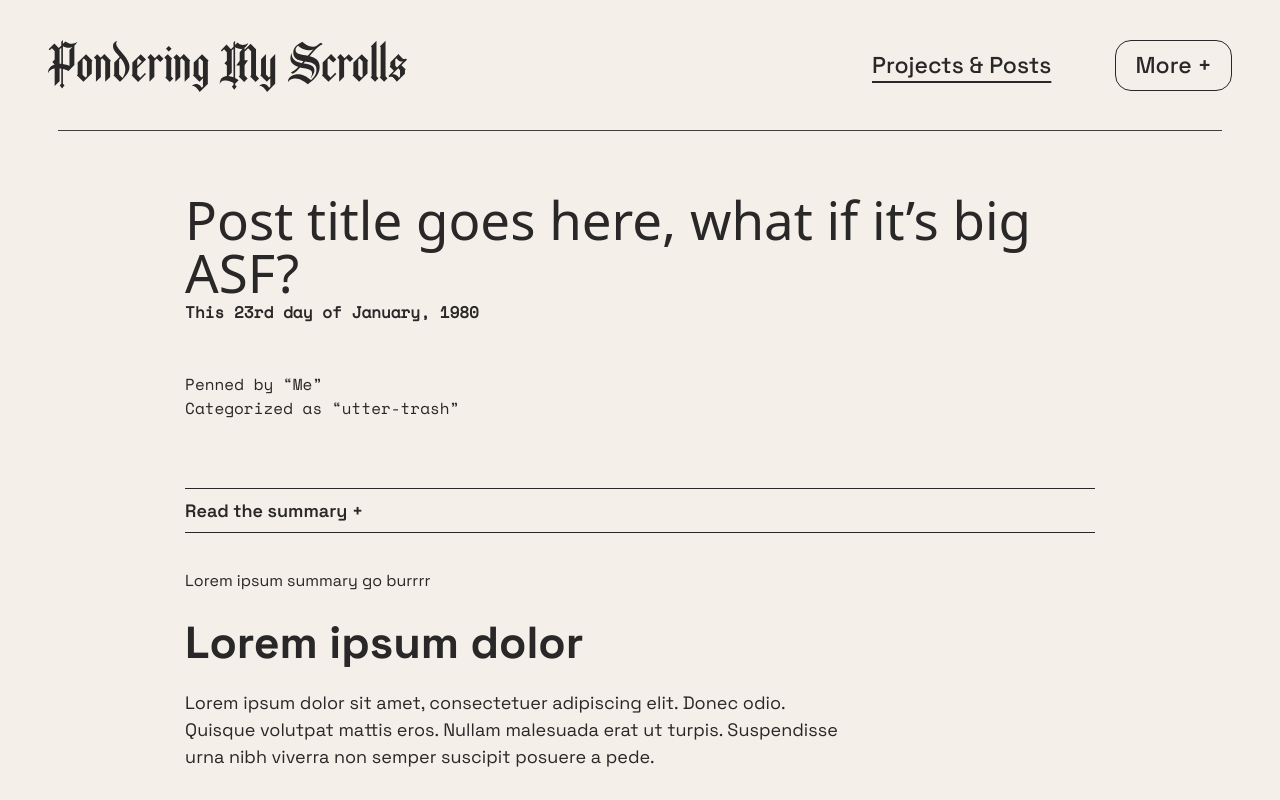
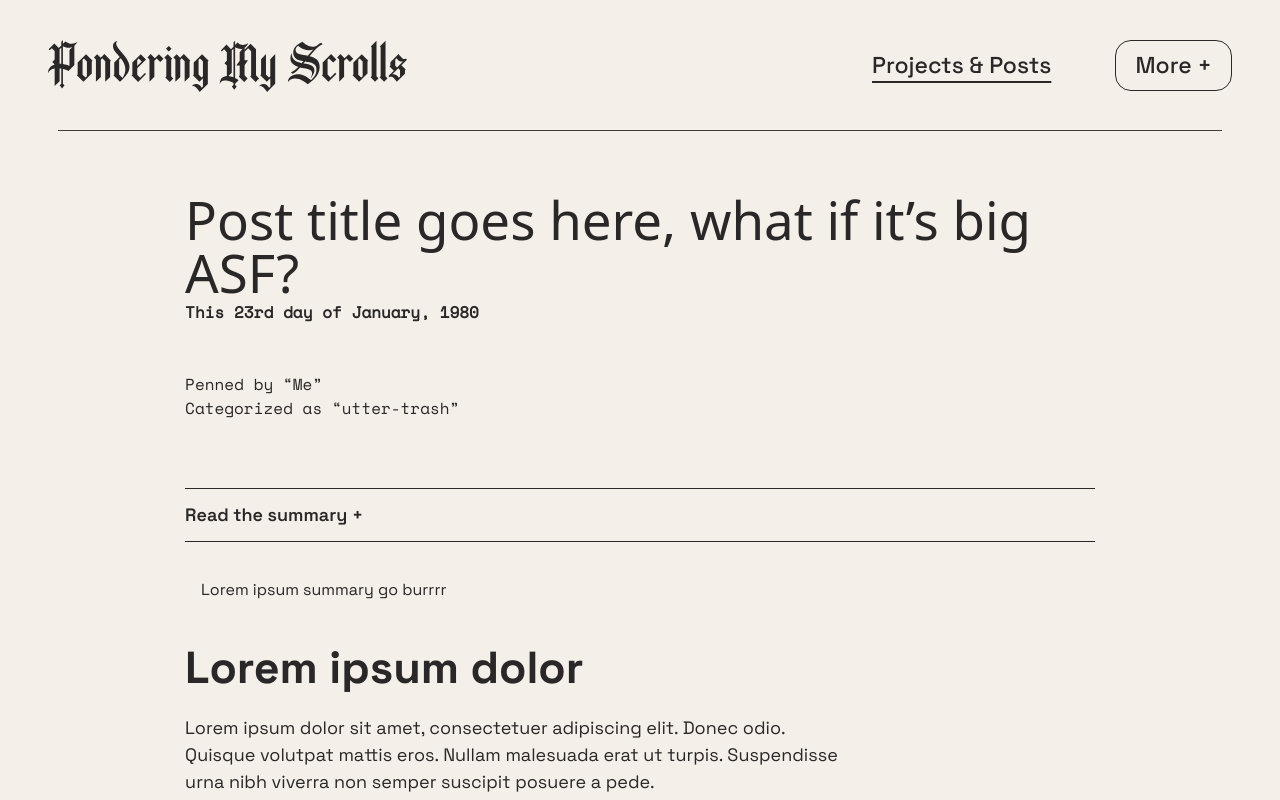
Before and after one commit to Pondering-My-Scrolls/pondering-my-scrolls-website, a Next.js app: page /posts/test-2 in a window 1280 px wide. Both pictures are taken after a click on the button "Read the summary +". Shown: the top 800 px of the page. Built offline with nearby package versions, Linux system fonts and the light colour scheme; a web font is replaced by a local one.

Commit message:
Post Summary

```diff
--- a/app/posts/[slug]/page.tsx
+++ b/app/posts/[slug]/page.tsx
@@ -5,6 +5,7 @@ import matter from "gray-matter";
 
 import getPostMetadata from '../../../components/getPostMetadata';
 import Date from '../../../components/postDate';
+import SummaryToggle from '../../../components/post-summary-toggle/summaryToggle';
 
 import './posts.scss';
 
@@ -17,6 +18,7 @@ const getPostContent = (slug: string) => {
 };
 
 const Post = (props: any) => {
+    // Post Content
     const slug = props.params.slug;
     const post = getPostContent(slug);
 
@@ -42,14 +44,7 @@ const Post = (props: any) => {
                 </aside>
 
                 <div className="post__summary col-4-10 m-col-2-9">
-                    <h2>
-                        <button id="summaryToggle">
-                            Read the summary +
-                        </button>
-                    </h2>
-                    <p id="summaryContent">
-                        {post.data.summary}
-                    </p>
+                    <SummaryToggle content={post.data.summary} />
                 </div>
 
                 <Markdown className="wysiwyg col-4-10 m-col-2-9">
--- a/app/posts/[slug]/posts.scss
+++ b/app/posts/[slug]/posts.scss
@@ -22,17 +22,3 @@
         margin-bottom: 3rem;
     }
 }
-
-.post__summary {
-    button {
-        background: transparent;
-        border: none;
-        border-top: 1px solid $black;
-        border-bottom: 1px solid $black;
-        width: 100%;
-        font-size: 1.125rem;
-        font-weight: 600;
-        padding: 0.5rem 0;
-        margin: 3rem 0 1rem;
-    }
-}
--- a/components/header/Header.js
+++ b/components/header/Header.js
@@ -61,7 +61,6 @@ function Header() {
                         id="siteNavToggle"
                         aria-controls="siteNav"
                         aria-expanded={`${!isOpen ? false : true}`}
-                        aria-label="Toggle Navigation"
                         onClick={siteNavToggleClick}
                         className="button"
                     >
--- /dev/null
+++ b/components/post-summary-toggle/summary-toggle.scss
@@ -0,0 +1,29 @@
+@import "../../assets/styles/1-variables";
+
+#summaryToggle {
+    background: transparent;
+    border: none;
+    border-top: 1px solid $black;
+    border-bottom: 1px solid $black;
+    width: 100%;
+    font-size: 1.125rem;
+    font-weight: 600;
+    padding: 0.5rem 0;
+    margin: 3rem 0 1rem;
+    cursor: pointer;
+    transition: 0.2s all ease-in-out;
+
+    &:focus,
+    &:hover {
+        padding: 0.8rem 0;
+    }
+}
+
+.summary {
+    display: none;
+    margin: 0 1rem 2rem 1rem !important;
+
+    &.open {
+        display: block;
+    }
+}
--- /dev/null
+++ b/components/post-summary-toggle/summaryToggle.js
@@ -0,0 +1,33 @@
+"use client";
+
+import React, { useState } from 'react';
+
+import './summary-toggle.scss';
+
+function SummaryToggle(props) {
+    const [isOpen, setIsOpen] = useState(false);
+    const summaryToggleClick = () => {
+        setIsOpen(!isOpen);
+    };
+
+    return (
+        <>
+            <h2>
+                <button
+                    id="summaryToggle"
+                    aria-expanded={`${!isOpen ? false : true}`}
+                    onClick={summaryToggleClick}
+                >
+                    Read the summary +
+                </button>
+            </h2>
+            <p className={`summary ${!isOpen ? '' : 'open'}`}>
+                {props.content}
+            </p>
+
+        </>
+
+    )
+}
+
+export default SummaryToggle
```
